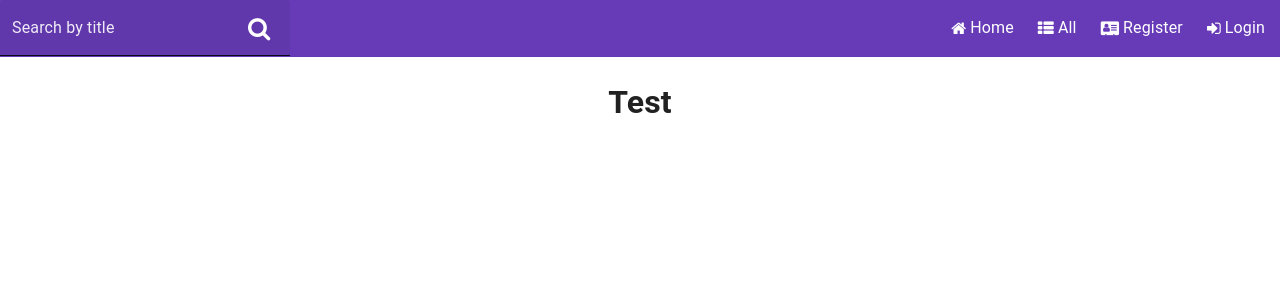
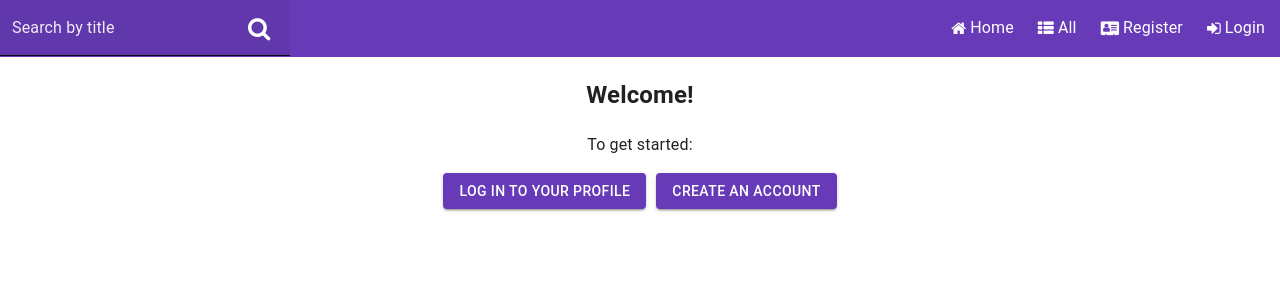
Before and after one commit to RyotaMitaraiWeb/ecommerce-client, a React (Create React App) app: page / in a window 1280 px wide. Shown: the top 300 px of the page. Built offline with nearby package versions, Linux system fonts and the light colour scheme; no server answers.

Commit message:
add a home page

```diff
--- a/src/app/router/routes/index.tsx
+++ b/src/app/router/routes/index.tsx
@@ -1,7 +1,7 @@
 import { redirect } from "react-router";
 import Login from "../../../components/Authentication/Login";
 import Register from "../../../components/Authentication/Register";
-import { Home } from "../../../components/Home/Home";
+import Home from "../../../components/Home/Home";
 import { ISnackbar, openSnackbar } from "../../../features/snackbar/snackbarSlice";
 import { resetUser } from "../../../features/user/userSlice";
 import { dispatchOutsideOfComponent } from "../../../util/dispatchOutsideOfComponent";
--- /dev/null
+++ b/src/components/Home/Home.scss
@@ -0,0 +1,9 @@
+.home {
+    text-align: center;
+    .quick-links {
+        display: flex;
+        flex-wrap: wrap;
+        gap: 10px;
+        justify-content: center;
+    }
+}
--- a/src/components/Home/Home.tsx
+++ b/src/components/Home/Home.tsx
@@ -1,3 +1,35 @@
-export function Home() {
-    return <h1>Test</h1>
+import { Button } from "@mui/material";
+import { useAppSelector } from "../../app/hooks";
+import './Home.scss';
+
+export default function Home() {
+    return (
+        <section className="home">
+            <h1>Welcome!</h1>
+            <p>To get started:</p>
+            <div className="quick-links">
+                <QuickLinks />
+            </div>
+        </section>
+    )
 }
+
+function QuickLinks() {
+    const user = useAppSelector(state => state.user);
+    if (user._id) {
+        return (
+            <>
+                <Button variant="contained" href="/product/all">Explore all products</Button>
+                <Button variant="contained" href="/product/create">Create your own products</Button>
+                <Button variant="contained" href="/profile/settings">Customize the app's appearance</Button>
+            </>
+        );
+    } else {
+        return (
+            <>
+                <Button variant="contained" href="/login">Log in to your profile</Button>
+                <Button variant="contained" href="/register">Create an account</Button>
+            </>
+        );
+    }
+}
```
